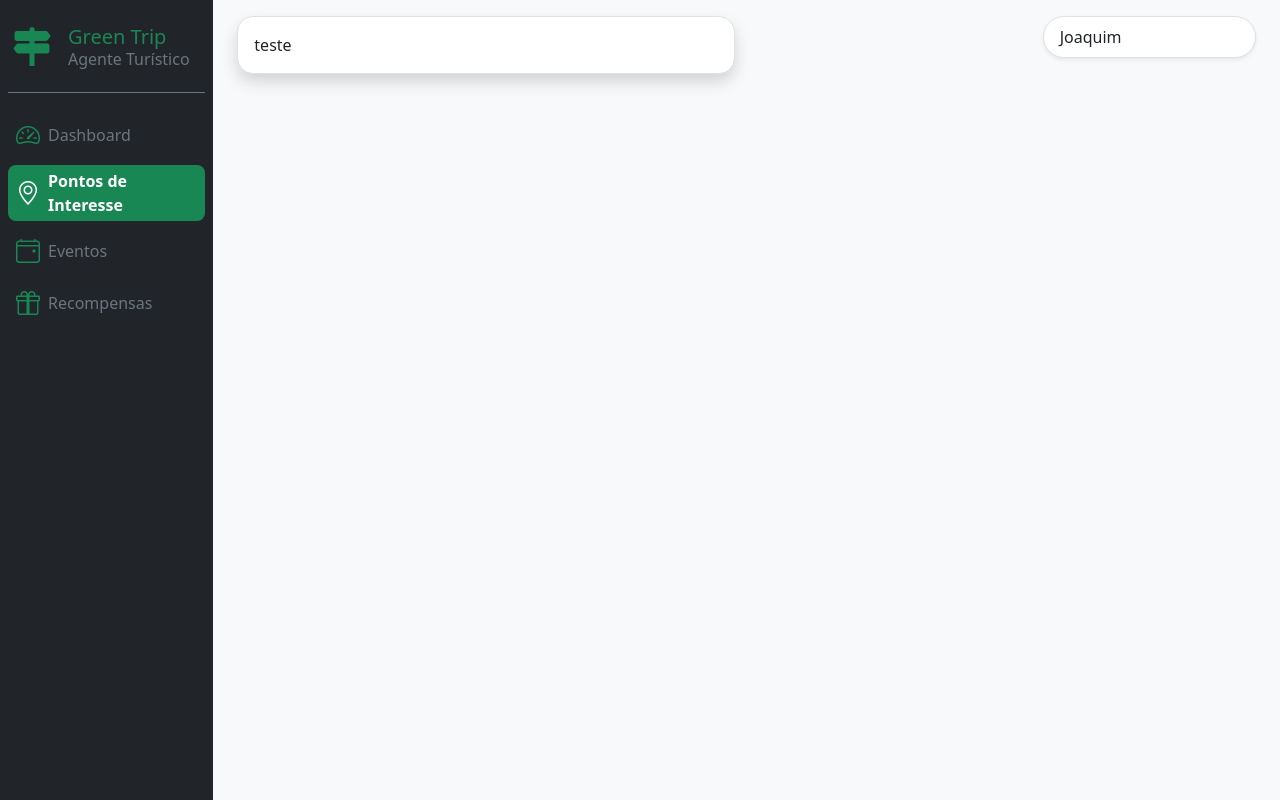
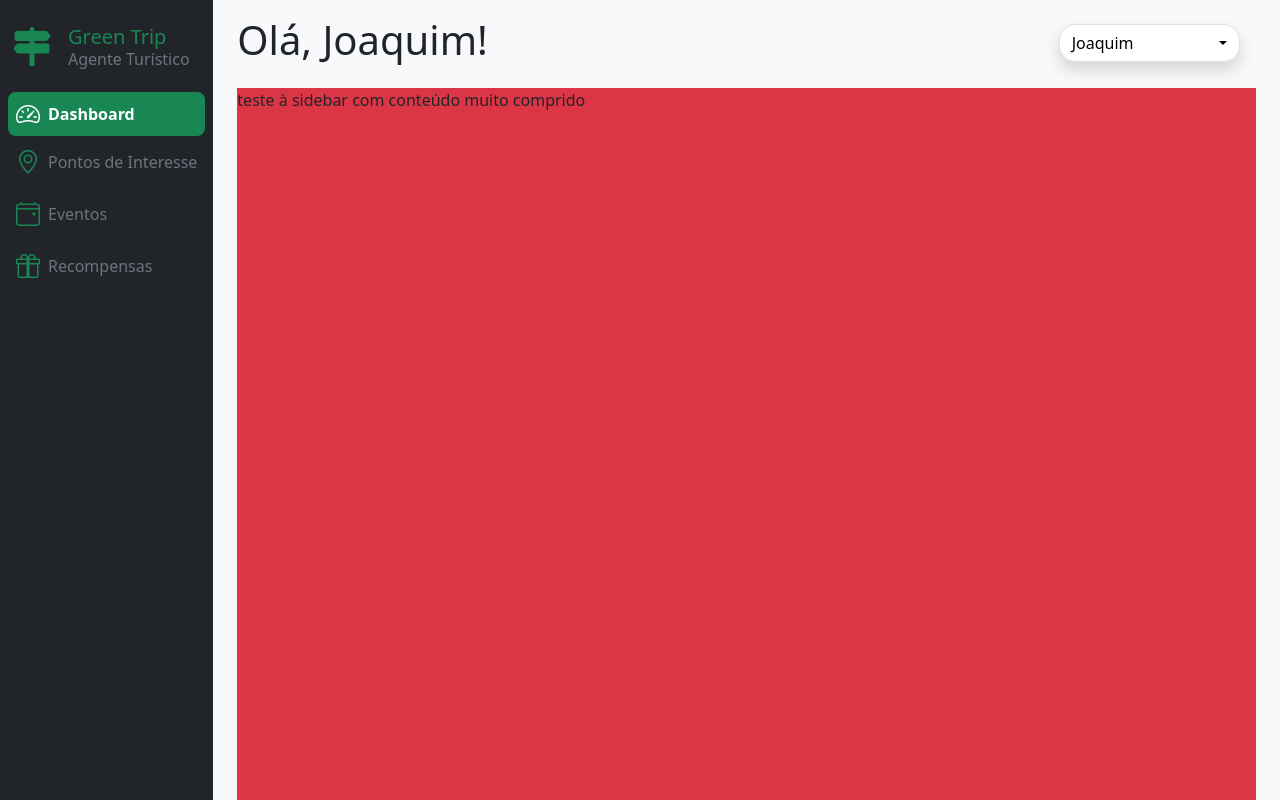
Before and after one commit to alexandre97costa/pi4, a React (Create React App) app in the folder backoffice/: page / in a window 1280 px wide. Built offline with nearby package versions, Linux system fonts and the light colour scheme.

Commit message:
templatepagina continuação

```diff
--- a/backoffice/public/index.html
+++ b/backoffice/public/index.html
@@ -29,8 +29,10 @@
     <link href="https://cdn.jsdelivr.net/npm/bootstrap@5.2.1/dist/css/bootstrap.min.css" rel="stylesheet" integrity="sha384-iYQeCzEYFbKjA/T2uDLTpkwGzCiq6soy8tYaI1GyVh/UjpbCx/TYkiZhlZB6+fzT" crossorigin="anonymous">
     <!-- Bootstrap Icons -->
     <link rel="stylesheet" href="https://cdn.jsdelivr.net/npm/bootstrap-icons@1.9.1/font/bootstrap-icons.css">
+    <!-- Custom CSS -->
+    <link rel="stylesheet" href="./main.css">
 
-    <title>React App</title>
+    <title>Green Trip</title>
   </head>
   <body>
     <noscript>You need to enable JavaScript to run this app.</noscript>
--- /dev/null
+++ b/backoffice/public/main.css
@@ -0,0 +1,7 @@
+.pi4-menu-item:hover {
+    background-color: var(--bs-gray-800);
+}
+.pi4-menu-item:hover span {
+    color: var(--bs-gray-400) !important;
+
+}
--- a/backoffice/src/App.js
+++ b/backoffice/src/App.js
@@ -6,11 +6,13 @@ import Pages from "./Pages/index"
 import Utilities from './Utilities/index';
 
 
+
+
 let agente_turistico = [
-	{ icon: "speedometer2", text: "Dashboard", },
-	{ icon: "geo-alt", text: "Pontos de Interesse", },
-	{ icon: "calendar4-event", text: "Eventos", },
-	{ icon: "gift", text: "Recompensas", }
+	{ icon: "speedometer2", 	text: "Dashboard", 				path: "/"},
+	{ icon: "geo-alt", 			text: "Pontos de Interesse", 	path: "/teste"},
+	{ icon: "calendar4-event", 	text: "Eventos", 				path: "/"},
+	{ icon: "gift", 			text: "Recompensas", 			path: "/"}
 ]
 
 export default function App() {
@@ -24,17 +26,18 @@ export default function App() {
 							userType={"Agente Turístico"}
 							userName={"Joaquim"}
 							menu={agente_turistico}
-							selected={1}
+							selected={0}
+							title={"Olá, Joaquim!"}
 						>
-							<div className='row row-cols-2'>
-								<div className='col'>
-									<div className='border bg-white p-3 shadow rounded-4'>
-										teste
-									</div>
-								</div>
+							<div className='bg-danger vh-100'>
+								teste à sidebar com conteúdo muito comprido
 							</div>
 						</Utilities.TemplatePagina>
 					}
+				/>
+				<Route
+					path="/teste"
+					element={ <div>teste</div> }
 				/>
 			</Routes>
 		</Router>
--- /dev/null
+++ b/backoffice/src/Utilities/sidebar.js
@@ -0,0 +1,45 @@
+import React, { useEffect, useState } from 'react'
+import { Link, useNavigate } from 'react-router-dom';
+
+export function Sidebar(props) {
+    return (
+        <div className='bg-dark text-secondary col-2 px-2 vh-100'>
+            <div className='d-flex flex-sm-column flex-row flex-grow-1 align-items-center align-items-sm-start'>
+
+                {/* Titulo */}
+                <Link to='/' className='navbar-brand w-100 text-light d-flex justify-content-start align-items-center py-3'>
+                    <i className='bi bi-signpost-2-fill fs-1 ms-1 me-3 text-success'></i>
+                    <div className=''>
+                        <div className='fs-5 text-success lh-sm'>Green Trip</div>
+                        <div className='fs-6 text-secondary lh-sm'>{props.userType}</div>
+                    </div>
+                </Link>
+
+                {/* Lista */}
+                <ul id='menu' className='nav d-flex flex-row flex-sm-column h-100 w-100'>
+                    {props.menu.map((item, index) => {
+
+                        return (
+                            (props.selected ?? 0) === index ?
+                                <li className=' py-1 d-flex align-items-center bg-success rounded-3'>
+                                    <i className={'bi bi-' + item.icon + ' fs-4 mx-2 text-white'}></i>
+                                    <span className=' d-none d-sm-inline fs-6 text-white fw-semibold'>
+                                        {item.text}
+                                    </span>
+                                </li>
+                                :
+                                <Link to={item.path} className='text-decoration-none'>
+                                    <li className='pi4-menu-item my-1 py-1 d-flex align-items-center rounded-3'>
+                                        <i className={'bi bi-' + item.icon + ' fs-4 mx-2 text-success'}></i>
+                                        <span className='d-none d-sm-inline fs-6 text-secondary'>
+                                            {item.text}
+                                        </span>
+                                    </li>
+                                </Link>
+                        )
+                    })}
+                </ul>
+            </div>
+        </div>
+    )
+}
--- a/backoffice/src/Utilities/template_pagina.js
+++ b/backoffice/src/Utilities/template_pagina.js
@@ -1,61 +1,76 @@
 import React, { useEffect, useState } from 'react'
 import { Link, useNavigate } from 'react-router-dom';
+import { Sidebar } from './sidebar'
 
 export function TemplatePagina(props) {
     return (
         <div className='container-fluid position-relative'>
-            <div className='row vh-100'>
-                {/* SideBar */}
-                <div className='bg-dark text-secondary col-2 px-2'>
-                    <div className='d-flex flex-sm-column flex-row flex-grow-1 align-items-center align-items-sm-start'>
-
-                        {/* Titulo */}
-                        <Link to='/' className='navbar-brand w-100 text-light d-flex justify-content-start align-items-center border-1 border-bottom border-secondary py-3 mb-3'>
-                            <i className='bi bi-signpost-2-fill fs-1 ms-1 me-3 text-success'></i>
-                            <div className=''>
-                                <div className='fs-5 text-success lh-sm'>Green Trip</div>
-                                <div className='fs-6 text-secondary lh-sm'>{props.userType}</div>
-                            </div>
-                        </Link>
-
-                        {/* Lista */}
-                        <ul id='menu' className='nav d-flex flex-row flex-sm-column h-100 w-100'>
-                            {props.menu.map((item, index) => {
-
-
-                                return (
-                                    (props.selected ?? 0) === index ?
-                                        <li className='my-1 py-1 d-flex align-items-center bg-success rounded-3'>
-                                            <i className={'bi bi-' + item.icon + ' fs-4 mx-2 text-white'}></i>
-                                            <span className=' d-none d-sm-inline fs-6 text-white fw-semibold'>
-                                                {item.text}
-                                            </span>
-                                        </li>
-                                        :
-                                        <li className='my-1 py-1 d-flex align-items-center'>
-                                            <i className={'bi bi-' + item.icon + ' fs-4 mx-2 text-success'}></i>
-                                            <span className=' d-none d-sm-inline fs-6'>
-                                                {item.text}
-                                            </span>
-                                        </li>
-                                )
-                            })}
-                        </ul>
-
-                    </div>
-                </div>
+            <div className='row'>
+                <Sidebar
+                    userType={props.userType}
+                    menu={props.menu}
+                    selected={props.selected}
+                />
 
                 {/* Content */}
-                <div className='col-10 bg-light'>
-                    <div className='container-fluid py-3'>
+                <div className='col-10 bg-light overflow-auto' style={{ maxHeight: '100vh' }}>
+                    <div className='container-fluid py-3 '>
+                        <div className='row mb-4'>
+                            <div className='display-6'>
+                                {props.title}
+                            </div>
+                        </div>
                         {props.children}
                     </div>
                 </div>
 
                 {/* User */}
-                <div className='col-2 position-absolute top-0 end-0 bg-white border mt-3 me-4 py-2 px-3 shadow-sm rounded-5'>
+                <div className='col-2 d-flex justify-content-between  position-absolute top-0 end-0  mt-3 me-4 py-2 px-3 '>
+                    <div class="dropdown w-100">
+                        <button class="btn btn-light bg-white border rounded-4 shadow dropdown-toggle d-flex justify-content-between align-items-center w-100" type="button" data-bs-toggle="dropdown" aria-expanded="false">
+                            <span>{props.userName}</span>
+                        </button>
+                        <ul class="dropdown-menu dropdown-menu-end rounded-4 shadow">
+                            <li>
+                                <Link class="dropdown-item rounded-3" path="">
+                                    <i className='bi bi-person me-2'></i>
+                                    <span>Ver perfil</span>
+                                </Link>
+                            </li>
+                            <li>
+                                <Link class="dropdown-item rounded-3" path="">
+                                    <i className='bi bi-door-open me-2'></i>
+                                    <span>Logout</span>
+                                </Link>
+                            </li>
 
+                            <li><hr className='dropdown-divider' /></li>
+                            <li><h6 class="dropdown-header text-danger">Só pra desenvolvimento</h6></li>
+                            <li>
+                                <Link class="dropdown-item rounded-3" path="">
+                                    <i className='bi bi-lightning-charge-fill text-warning me-2'></i>
+                                    <span>Administrador</span>
+                                </Link>
+                            </li>
+                            <li>
+                                <Link class="dropdown-item rounded-3" path="">
+                                    <i className='bi bi-lightning-charge-fill text-warning me-2'></i>
+                                    <span>Responsável de Região</span>
+                                </Link>
+                            </li>
+                            <li>
+                                <Link class="dropdown-item rounded-3" path="">
+                                    <i className='bi bi-lightning-charge-fill text-warning me-2'></i>
+                                    <span>Agente Turístico</span>
+                                </Link>
+                            </li>
+                        </ul>
+                    </div>
+
+                    {/*
                     {props.userName}
+                    <i className='bi bi-chevron-down'></i>
+                     */}
                 </div>
             </div>
         </div>
```
Also changed, not shown: backoffice/src/styles/main.css (deleted).
